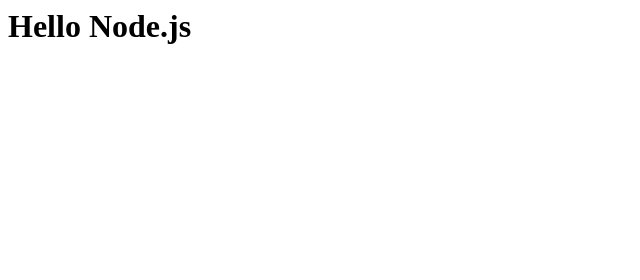
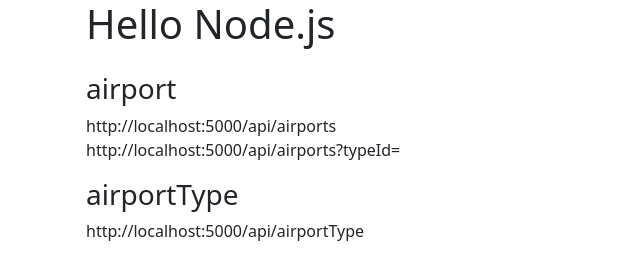
Before and after one commit to salakjitp/airport-api-nodejs, a website: page views/index.html in a window 1280 px wide. Shown: the whole page, without its empty margins (0-640 px from the left). Drawn offline with nearby package versions, Linux system fonts and the light colour scheme.

Commit message:
update html

```diff
--- a/views/index.html
+++ b/views/index.html
@@ -1 +1,34 @@
-<h1>Hello Node.js</h1>
+<!DOCTYPE html>
+<html lang="en">
+<head>
+   <!-- Required meta tags -->
+   <meta charset="utf-8">
+   <meta name="viewport" content="width=device-width, initial-scale=1">
+
+   <!-- Bootstrap CSS -->
+   <link rel="stylesheet" href="https://stackpath.bootstrapcdn.com/bootstrap/5.0.0-alpha1/css/bootstrap.min.css" integrity="sha384-r4NyP46KrjDleawBgD5tp8Y7UzmLA05oM1iAEQ17CSuDqnUK2+k9luXQOfXJCJ4I" crossorigin="anonymous">
+
+  <title>Airport Api</title>
+</head>
+<body class="container">
+
+    <div class="row pb-3 justify-content-center">
+        <div class="col"><h1>Hello Node.js</h1></div>
+    </div>
+
+    <div class="row pb-3">
+        <div class="col-12"><h3>airport</h3></div>
+        <div class="col-12">http://localhost:5000/api/airports</div>
+        <div class="col-12">http://localhost:5000/api/airports?typeId=</div>
+    </div>
+
+    <div class="row pb-3">
+        <div class="col-12"><h3>airportType</h3></div>
+        <div class="col-12">http://localhost:5000/api/airportType</div>
+    </div>
+    <!-- Optional JavaScript -->
+  <!-- Popper.js first, then Bootstrap JS -->
+  <script src="https://cdn.jsdelivr.net/npm/popper.js@1.16.0/dist/umd/popper.min.js" integrity="sha384-Q6E9RHvbIyZFJoft+2mJbHaEWldlvI9IOYy5n3zV9zzTtmI3UksdQRVvoxMfooAo" crossorigin="anonymous"></script>
+  <script src="https://stackpath.bootstrapcdn.com/bootstrap/5.0.0-alpha1/js/bootstrap.min.js" integrity="sha384-oesi62hOLfzrys4LxRF63OJCXdXDipiYWBnvTl9Y9/TRlw5xlKIEHpNyvvDShgf/" crossorigin="anonymous"></script>
+</body>
+</html>
```
Also changed, not shown: 1 other file.
